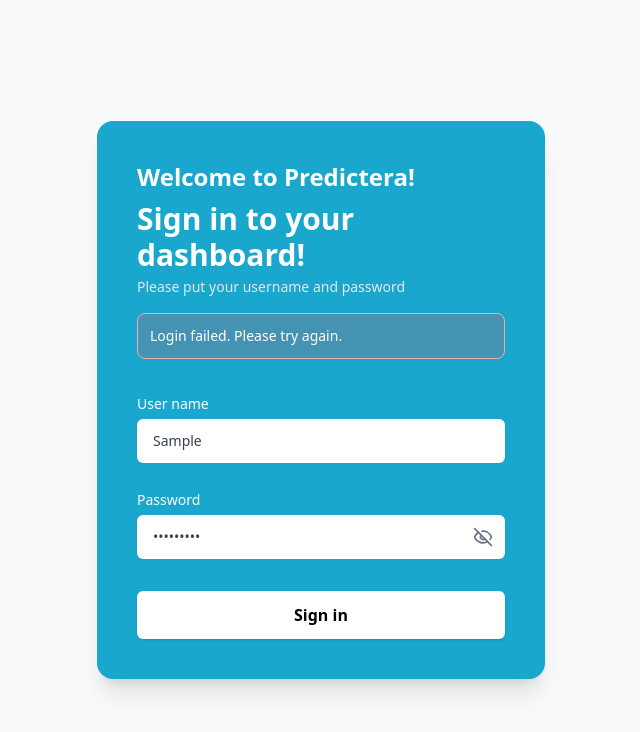
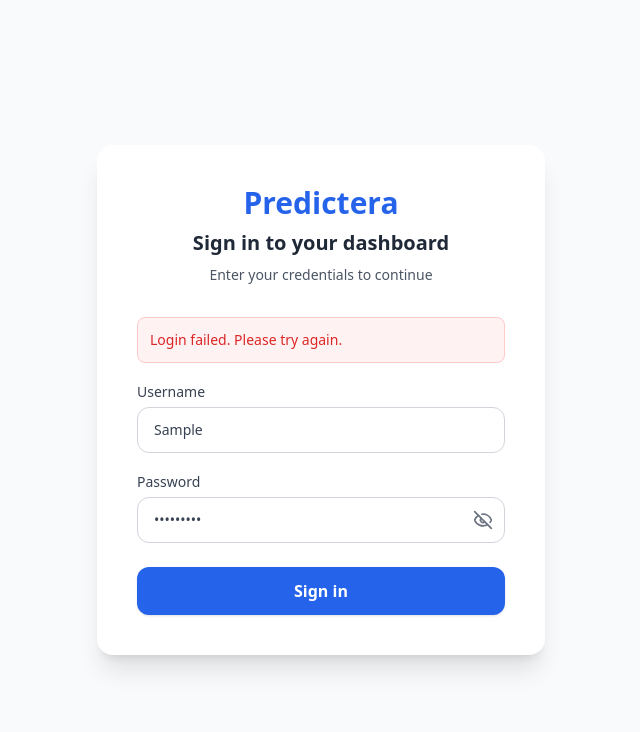
Before and after one commit to YourBoyVoen/Predicteraa, a React (Vite) app: page /login in a window 1280 px wide. Both pictures are taken after typing "Sample", "Sample123" into the empty fields and a click on the button "Sign in". Shown: the top 732 px of the page, without its empty margins (319-959 px from the left). Built offline with nearby package versions, Linux system fonts and the light colour scheme; no server answers.

Commit message:
feat: add ProtectedRoute component for authentication handling and update routing

```diff
--- /dev/null
+++ b/src/components/ProtectedRoute.tsx
@@ -0,0 +1,69 @@
+import { Navigate, useLocation } from 'react-router-dom';
+import { useEffect, useState } from 'react';
+import { authApi, ApiError } from '../services';
+
+interface ProtectedRouteProps {
+  children: React.ReactNode;
+}
+
+const ProtectedRoute = ({ children }: ProtectedRouteProps) => {
+  const [isAuthenticated, setIsAuthenticated] = useState<boolean | null>(null);
+  const location = useLocation();
+
+  useEffect(() => {
+    const checkAuth = async () => {
+      const accessToken = localStorage.getItem('accessToken');
+      const refreshToken = localStorage.getItem('refreshToken');
+
+      // No tokens at all - not authenticated
+      if (!accessToken && !refreshToken) {
+        setIsAuthenticated(false);
+        return;
+      }
+
+      // Has access token - assume valid for now
+      if (accessToken) {
+        setIsAuthenticated(true);
+        return;
+      }
+
+      // Only has refresh token - try to refresh
+      if (refreshToken) {
+        try {
+          const response = await authApi.refreshToken({ refreshToken });
+          localStorage.setItem('accessToken', response.data.accessToken);
+          setIsAuthenticated(true);
+        } catch (error) {
+          // Refresh failed - clear everything
+          localStorage.removeItem('accessToken');
+          localStorage.removeItem('refreshToken');
+          setIsAuthenticated(false);
+        }
+      }
+    };
+
+    checkAuth();
+  }, []);
+
+  // Still checking authentication
+  if (isAuthenticated === null) {
+    return (
+      <div className="flex items-center justify-center min-h-screen bg-gray-50">
+        <div className="text-center">
+          <div className="animate-spin rounded-full h-12 w-12 border-b-2 border-blue-600 mx-auto"></div>
+          <p className="mt-4 text-gray-600">Loading...</p>
+        </div>
+      </div>
+    );
+  }
+
+  // Not authenticated - redirect to login
+  if (!isAuthenticated) {
+    return <Navigate to="/login" state={{ from: location }} replace />;
+  }
+
+  // Authenticated - render the protected content
+  return <>{children}</>;
+};
+
+export default ProtectedRoute;
--- a/src/pages/Login.tsx
+++ b/src/pages/Login.tsx
@@ -46,45 +46,45 @@
 
   return (
     <div className="min-h-screen flex items-center justify-center bg-gray-50 px-4 sm:px-6 lg:px-8">
-      <form onSubmit={handleLogin} className="w-full max-w-sm sm:max-w-md bg-[#19A7CE] text-white rounded-2xl shadow-xl p-6 sm:p-10">
+      <form onSubmit={handleLogin} className="w-full max-w-sm sm:max-w-md bg-white rounded-2xl shadow-xl p-6 sm:p-10">
 
-        {/* Title */}
-        <h2 className="text-xl sm:text-2xl font-semibold">
-          Welcome to Predictera!
-        </h2>
-
-        <h1 className="text-2xl sm:text-3xl font-bold mt-2 leading-tight">
-          Sign in to your dashboard!
-        </h1>
-
-        <p className="text-xs sm:text-sm mt-1 text-gray-200">
-          Please put your username and password
-        </p>
+        {/* Logo/Title */}
+        <div className="text-center mb-8">
+          <h1 className="text-3xl font-bold text-blue-600 mb-2">
+            Predictera
+          </h1>
+          <h2 className="text-xl font-semibold text-gray-800">
+            Sign in to your dashboard
+          </h2>
+          <p className="text-sm mt-2 text-gray-600">
+            Enter your credentials to continue
+          </p>
+        </div>
 
         {/* Error Message */}
         {error && (
-          <div className="mt-4 p-3 bg-red-500 bg-opacity-20 border border-red-300 rounded-lg">
-            <p className="text-sm text-white">{error}</p>
+          <div className="mb-4 p-3 bg-red-50 border border-red-200 rounded-lg">
+            <p className="text-sm text-red-600">{error}</p>
           </div>
         )}
 
         {/* Username */}
-        <div className="mt-6 sm:mt-8">
-          <label className="text-sm font-medium">User name</label>
+        <div className="mb-4">
+          <label className="text-sm font-medium text-gray-700">Username</label>
           <input
             type="text"
-            placeholder="Enter your user name"
+            placeholder="Enter your username"
             value={username}
             onChange={(e) => setUsername(e.target.value)}
             disabled={isLoading}
             required
-            className="w-full mt-1 px-3 sm:px-4 py-2.5 sm:py-3 rounded-md bg-white text-gray-700 shadow-sm outline-none focus:ring-2 focus:ring-blue-300 text-sm disabled:opacity-50"
+            className="w-full mt-1 px-4 py-3 rounded-xl border border-gray-300 text-gray-700 outline-none focus:ring-2 focus:ring-blue-500 focus:border-transparent text-sm disabled:opacity-50 disabled:bg-gray-100"
           />
         </div>
 
         {/* Password */}
-        <div className="mt-5 sm:mt-6">
-          <label className="text-sm font-medium">Password</label>
+        <div className="mb-6">
+          <label className="text-sm font-medium text-gray-700">Password</label>
 
           <div className="relative mt-1">
             <input
@@ -94,7 +94,7 @@
               onChange={(e) => setPassword(e.target.value)}
               disabled={isLoading}
               required
-              className="w-full px-3 sm:px-4 py-2.5 sm:py-3 rounded-md bg-white text-gray-700 shadow-sm outline-none focus:ring-2 focus:ring-blue-300 text-sm disabled:opacity-50"
+              className="w-full px-4 py-3 rounded-xl border border-gray-300 text-gray-700 outline-none focus:ring-2 focus:ring-blue-500 focus:border-transparent text-sm disabled:opacity-50 disabled:bg-gray-100"
             />
 
             <button
@@ -108,9 +108,8 @@
 
         <button
           type="submit"
-          onClick={handleLogin}
           disabled={isLoading}
-          className="w-full mt-6 sm:mt-8 bg-white text-black font-semibold py-2.5 sm:py-3 rounded-md shadow hover:bg-gray-100 transition-all text-sm sm:text-base disabled:opacity-50 disabled:cursor-not-allowed">
+          className="w-full bg-blue-600 text-white font-semibold py-3 rounded-xl shadow hover:bg-blue-700 transition-all disabled:opacity-50 disabled:cursor-not-allowed">
           {isLoading ? 'Signing in...' : 'Sign in'}
         </button>
       </form>
--- a/src/pages/Logout.tsx
+++ b/src/pages/Logout.tsx
@@ -1,20 +1,32 @@
 import { useState } from "react";
 import { useNavigate } from "react-router-dom";
+import { authApi } from "../services";
 
 export default function LogoutPage() {
   const navigate = useNavigate();
   const [isProcessing, setIsProcessing] = useState(false);
 
-  const handleLogout = () => {
+  const handleLogout = async () => {
     setIsProcessing(true);
 
-    // Hapus token atau data login
-    localStorage.removeItem("authToken");
-    localStorage.removeItem("userData");
+    try {
+      // Call backend logout API
+      const refreshToken = localStorage.getItem("refreshToken");
+      if (refreshToken) {
+        await authApi.logout({ refreshToken });
+      }
+    } catch (error) {
+      console.error("Logout error:", error);
+      // Continue with logout even if API call fails
+    }
 
-    setTimeout(() => {
-      navigate("/login", { replace: true });
-    }, 700);
+    // Clear tokens from localStorage
+    localStorage.removeItem("accessToken");
+    localStorage.removeItem("refreshToken");
+
+    // Navigate to login
+    navigate("/login", { replace: true });
+    setIsProcessing(false);
   };
 
   const handleCancel = () => {
--- a/src/router/AppRouter.tsx
+++ b/src/router/AppRouter.tsx
@@ -8,6 +8,7 @@
 import MachinePage from "../pages/Machine";
 import HistoryPage from "../pages/History";
 import NotificationPage from "../pages/Notification";
+import ProtectedRoute from "../components/ProtectedRoute";
 
 const AppRouter = () => {
   return (
@@ -17,13 +18,15 @@
 
       <Route path="/login" element={<Login />} />
       <Route path="/logout" element={<LogoutPage />} />
-      <Route path="/dashboard" element={<Dashboard />} />
-      <Route path="/agent" element={<AgentPage />} />
-      <Route path="/machine" element={<MachinePage />} />
-      <Route path="/history" element={<HistoryPage />} />
-      <Route path="/notification" element={<NotificationPage />} />
-      <Route path="/calendar" element={<Calendar />} />
-      <Route path="/contact" element={<ContactPage />} />
+
+      {/* Protected Routes */}
+      <Route path="/dashboard" element={<ProtectedRoute><Dashboard /></ProtectedRoute>} />
+      <Route path="/agent" element={<ProtectedRoute><AgentPage /></ProtectedRoute>} />
+      <Route path="/machine" element={<ProtectedRoute><MachinePage /></ProtectedRoute>} />
+      <Route path="/history" element={<ProtectedRoute><HistoryPage /></ProtectedRoute>} />
+      <Route path="/notification" element={<ProtectedRoute><NotificationPage /></ProtectedRoute>} />
+      <Route path="/calendar" element={<ProtectedRoute><Calendar /></ProtectedRoute>} />
+      <Route path="/contact" element={<ProtectedRoute><ContactPage /></ProtectedRoute>} />
     </Routes>
   );
 };
```
